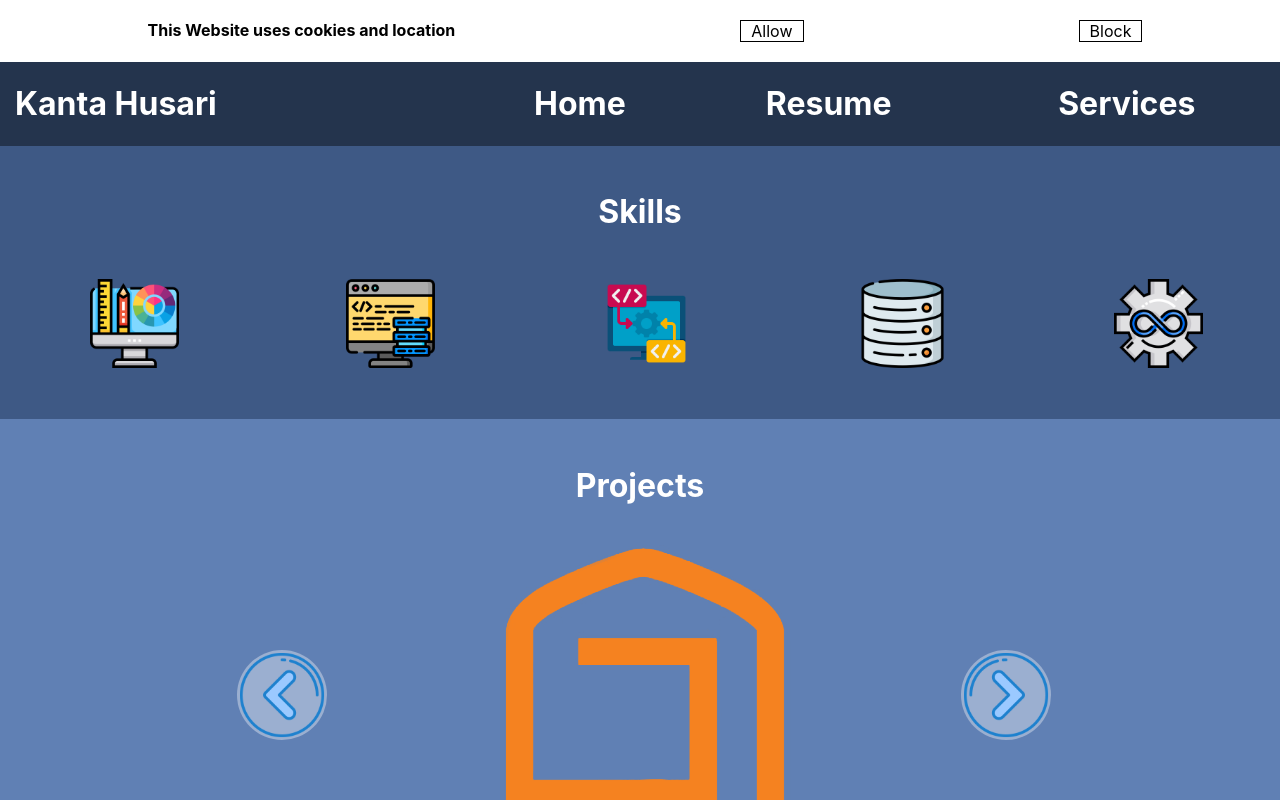
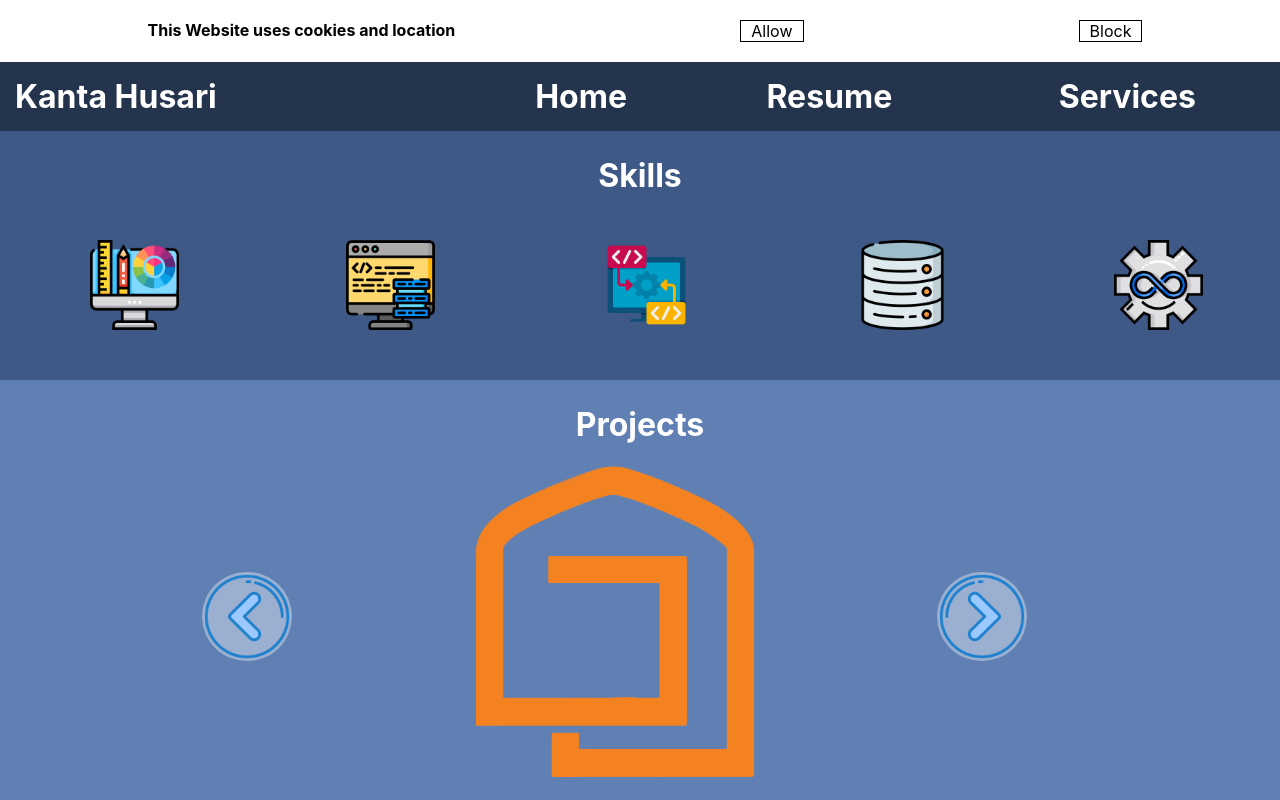
Before and after one commit to kantahusari/kantahusari.github.io, a React (Create React App) app: page /Login in a window 1280 px wide. Shown: the top 800 px of the page. Built offline with nearby package versions, Linux system fonts and the light colour scheme.

Commit message:
new build

```diff
--- a/src/Component/Pages/Login/Login.css
+++ b/src/Component/Pages/Login/Login.css
@@ -1,3 +1,7 @@
+*{
+  margin: 0;
+  padding: 0;
+}
 .loginForm {
   width: 100%;
   height: 100vh;
--- a/src/Component/Pages/Login/Login.js
+++ b/src/Component/Pages/Login/Login.js
@@ -59,6 +59,8 @@ export default function Login() {
                 ).catch(err => {
                     seterrorMessage("")
                     setSerrorMessage("")
+                    setemail("")
+                    setpassword("")
                 })
 
             }
@@ -69,6 +71,7 @@ export default function Login() {
             <div className="returnbar">
                 <div className="backbutton"
                     onClick={() => {
+                        cookie.remove("admin")
                         history.push("/")
                     }}
 
--- a/src/Component/Pages/Resume/Resume.css
+++ b/src/Component/Pages/Resume/Resume.css
@@ -7,8 +7,8 @@
   top: 0;
   bottom: 0;
   right: 0;
-  margin: 0;
-  padding: 0;
+  margin-top: 0;
+  padding-top: 0;
   position: absolute;
   display: flex;
   flex-direction: column;
--- a/src/Component/TopNav/TopNav.css
+++ b/src/Component/TopNav/TopNav.css
@@ -1,37 +1,35 @@
-.top {
-  margin-top: 0;
-  margin-bottom: 0;
-  /* background-color: #24344d; */
-  color: white;
+.TopNavBarCont {
   width: 100%;
   height: fit-content;
+
+  color: white;
+
   top: 0;
   left: 0;
   margin: 0;
   padding: 0;
 }
 
-/* .top .brand,
-.top .image,
-.top .image .collapseButton {
-  display: inline-flex;
-} */
 .brand {
   padding-left: 15px;
+  padding-top: 15px;
+  padding-bottom: 15px;
 }
 .links {
   padding-left: 5px;
   text-align: center;
+  /* height: 100px; */
 }
+.smallrows {
+  height: 50px;
+}
+
 .linksSmall {
   padding-left: 25%;
   text-align: left;
 }
 
 .image {
-  /* margin-left: 85%;
-  padding-top: 0px;
-  padding-bottom: 50px; */
   padding-left: 5px;
   width: 25px;
   height: 25px;
@@ -43,15 +41,13 @@
 
 table {
   width: 100%;
+  height: 30px;
   text-align: left;
   background-color: #24344d;
   border-collapse: collapse;
   border-spacing: 0;
 }
 
-/* tr td {
-  border: 1px solid blue;
-} */
 tr,
 td {
   text-align: left;
--- a/src/Component/TopNav/TopNav.js
+++ b/src/Component/TopNav/TopNav.js
@@ -64,10 +64,10 @@ export default function TopNav() {
         }
     }, []);
     window.addEventListener('resize', showButton);
-
     function tableNormal() {
 
         return (
+
             <table>
                 <tbody>
                     <tr>
@@ -78,6 +78,7 @@ export default function TopNav() {
                     </tr>
                 </tbody>
             </table>
+
         )
     }
 
@@ -111,13 +112,13 @@ export default function TopNav() {
 
     if (window.innerWidth < 960) {
         return (
-            < div className="top" >
+            < div className="TopNavBarCont" >
                 {tablesmall()}
             </div >
         )
     } else {
         return (
-            < div className="top" >
+            < div className="TopNavBarCont" >
                 {tableNormal()}
             </div >
         )
```
Also changed, not shown: 10 other files (tests, documents, lock files or other folders).
